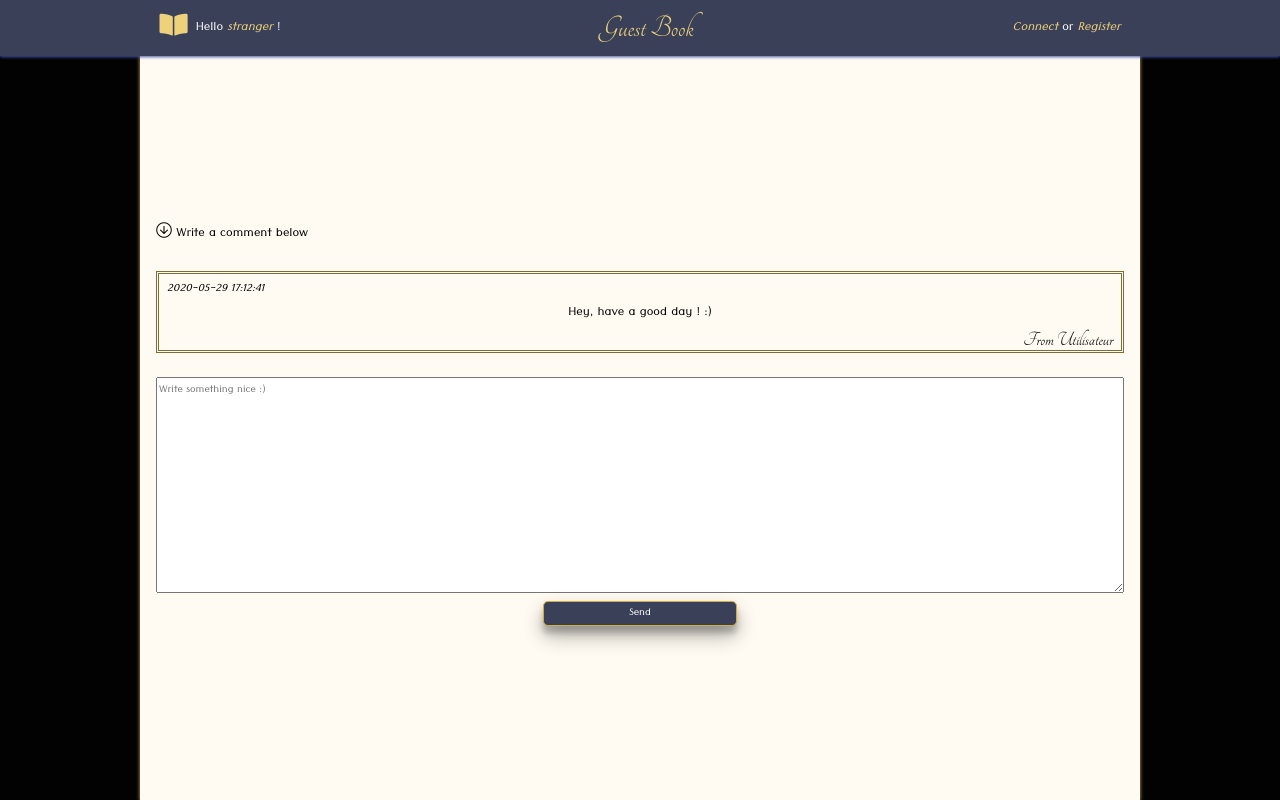
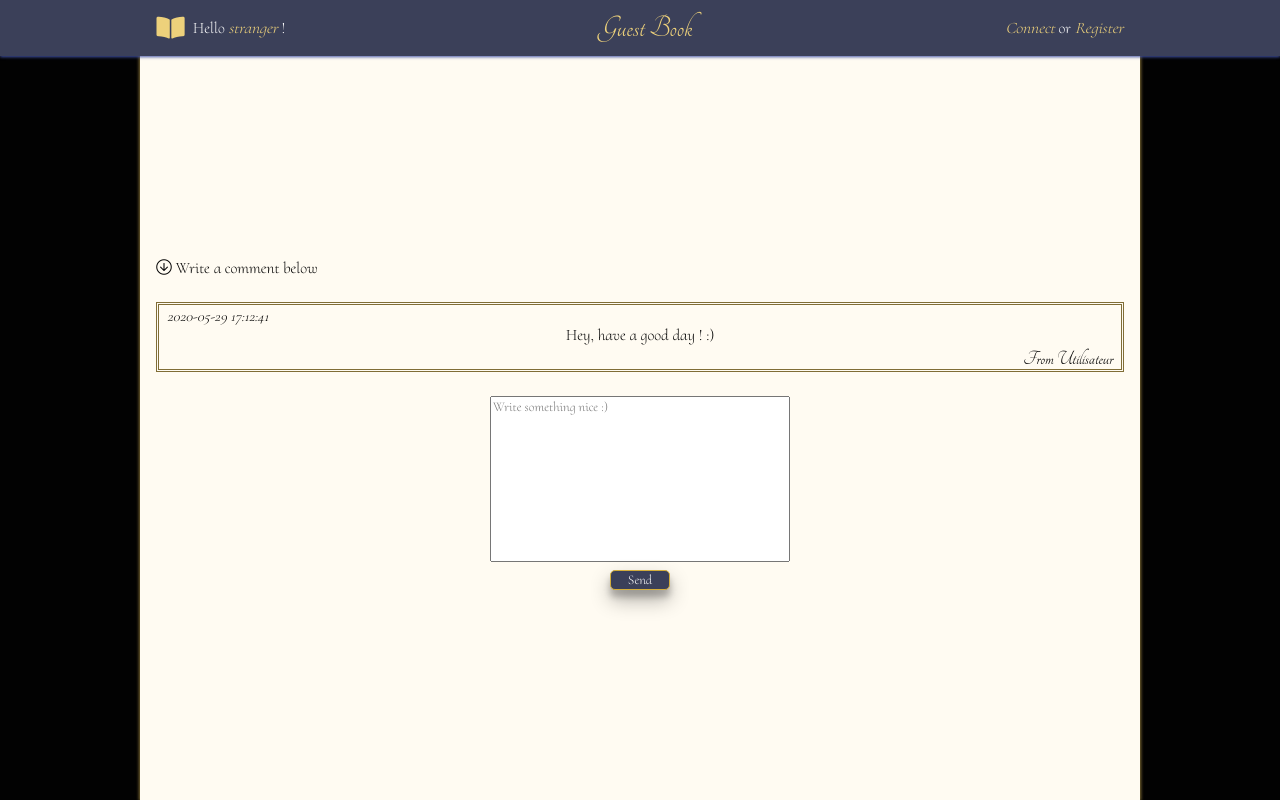
Before and after one commit to celine-pawlak/livre-or, a PHP site: page /livre-or.php in a window 1280 px wide. Run offline with PHP 8.4, Linux system fonts and the light colour scheme; data comes from the database, SQL or seed files in the repository.

Commit message:
Police modified

```diff
--- a/livre-or.php
+++ b/livre-or.php
@@ -43,8 +43,8 @@ $page_selected = "livre_or";
           </div>
         </div>
         <div class="add_comments" id="comment">
-          <form class="" action="livre-or.php" method="post">
-            <textarea name="comment" value="" placeholder="Write something nice :)" minlength="10" maxlength="1000" rows="10" cols="10" spellcheck="true" required></textarea>
+          <form action="livre-or.php" method="post">
+            <textarea name="comment" value="" placeholder="Write something nice :)" rows="10" cols="500" required></textarea>
             <button type="submit" name="submit_comment">Send</button>
           </form>
         </div>
--- a/styles/css/livreor.css
+++ b/styles/css/livreor.css
@@ -38,7 +38,7 @@ main{
 }
 
 @font-face {font-family:'Tangerine';src: url('../font/Tangerine-Regular.ttf');}
-@font-face {font-family:'TenaliRamakrishna';src: url('../font/TenaliRamakrishna-Regular.ttf');}
+@font-face {font-family:'CormorantUpright-Light';src: url('../font/CormorantUpright-Light.ttf');}
 
 h1, h2, h3, h4, h5, h6{
   font-family: 'Tangerine';
@@ -52,7 +52,11 @@ p{
 }
 
 body, input, button, textarea{
-  font-family: 'TenaliRamakrishna';
+  font-family: 'CormorantUpright-Light';
+}
+
+textarea{
+  resize:none;
 }
 
 .liste, a{
@@ -79,7 +83,7 @@ header{
   background-color: var(--color-five);
   height: 7vh;
   color: white;
-  font-family: 'TenaliRamakrishna';
+  font-family: 'CormorantUpright-Light';
   box-shadow: 0px 1px 3px var(--color-four);
   position: sticky;
   top:0;
@@ -108,7 +112,13 @@ nav div{
   align-items: center;
   justify-content: center;
 }
-
+.account{
+  height: 100%;
+}
+.account ul{
+  padding: 1rem;
+  margin: 0;
+}
 .logo p{
   display: flex;
   align-items: center;
@@ -139,7 +149,8 @@ nav div{
   background-color: var(--color-five);
   box-shadow: 0px 2px 3px var(--color-four);
   width: 150%;
-  margin-top: 25px;
+  top: 15px;
+  margin-top: 15px;
 }
 .sous-liste li{
   display: flex;
@@ -243,12 +254,13 @@ form li input{
   margin: 1rem;
   text-align: left;
 }
+.comments p{
+  word-break: break-word;
+}
 .add_comments{
   margin:1rem;
 }
-.add_comments form{
-  width: 100%;
-}
+
 .add_comments button{
   width:20%;
   margin: 0.5rem auto;
```
Also changed, not shown: styles/font/CormorantUpright-Bold.ttf (added), styles/font/CormorantUpright-Light.ttf (added), styles/font/CormorantUpright-Medium.ttf (added), styles/font/CormorantUpright-Regular.ttf (added), styles/font/CormorantUpright-SemiBold.ttf (added), styles/font/TenaliRamakrishna-Regular.ttf (deleted).
